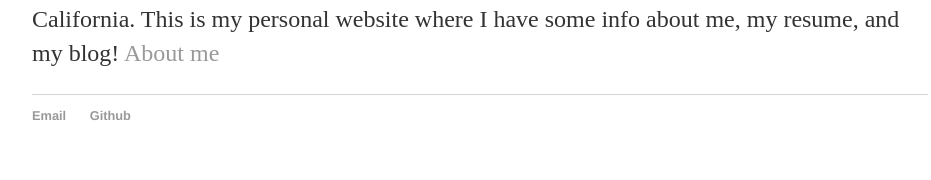
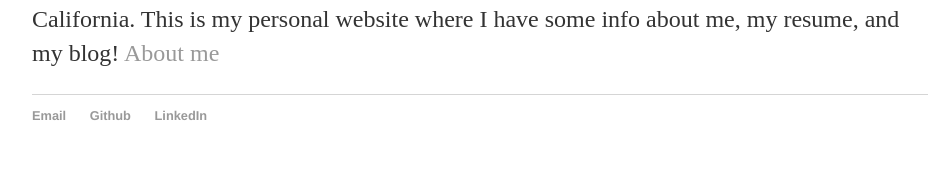
Before and after one commit to Haeju1/Haeju1.github.io, a Jekyll site: the page built from index.html, in a window 1280 px wide. Shown: the part 928-1108 px from the top of the page, without its empty margins (160-1091 px from the left). Built offline with Jekyll 4.4.1, drawn with Linux system fonts in a browser that asks for light colours.

Commit message:
Update default.html

```diff
--- a/_layouts/default.html
+++ b/_layouts/default.html
@@ -23,6 +23,7 @@
 	    		<ul>
 	        		<li><a href="mailto:haejujeo@usc.edu">Email</a></li>
 	        		<li><a href="https://github.com/Haeju1">Github</a></li>
+				<li><a href="https://www.linkedin.com/in/haejujeong/">LinkedIn</a></li>
 				</ul>
 			</footer>
 		</body>
```
